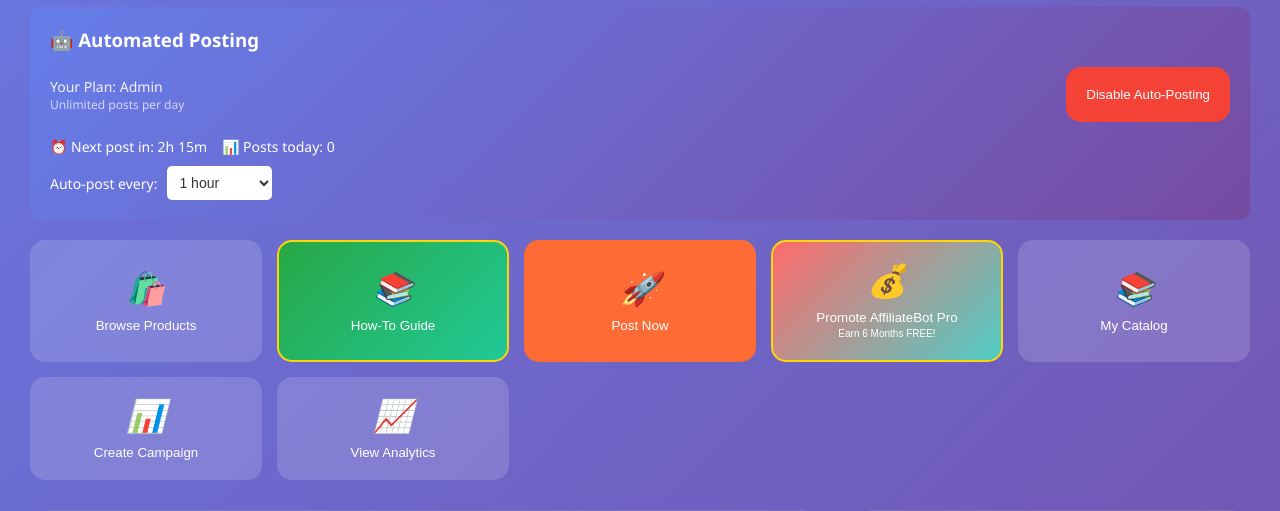
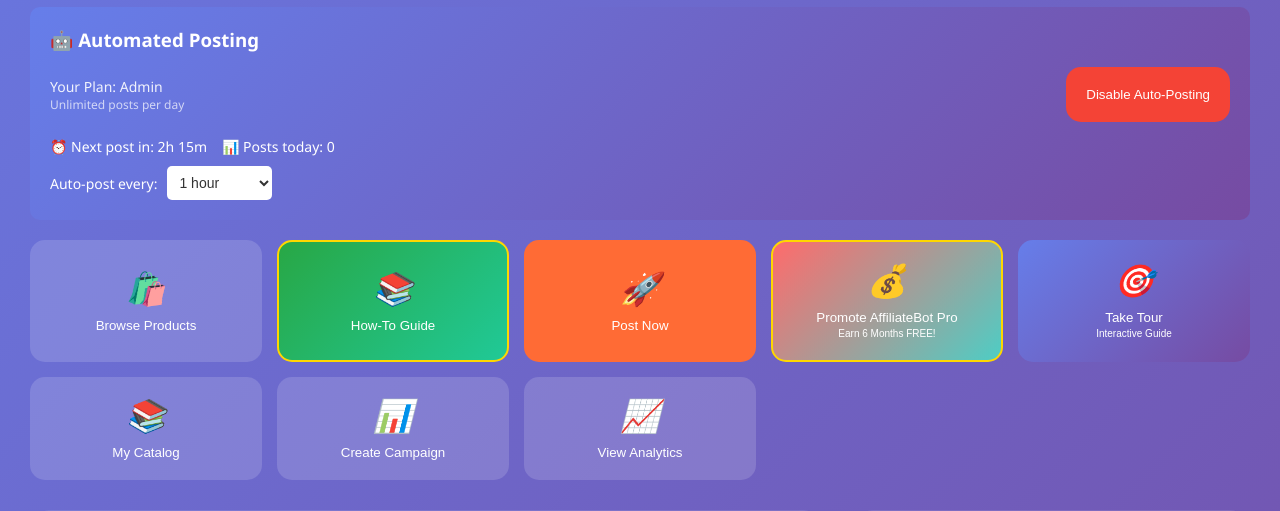
Before and after one commit to the3kproduction/3Kaffiliatebot-pro, a Flask app: page /dashboard in a window 1280 px wide. Shown: the part 577-1088 px from the top of the page. Run offline with Flask 3, Linux system fonts and the light colour scheme; the visitor is signed in with stand-in values (Sample User, id 1).

Commit message:
Add interactive platform tour to guide new users through key features
Implements `/onboarding-tour` route and `onboarding_tour.html` template to introduce the platform's features.

Replit-Commit-Author: Agent
Replit-Commit-Session-Id: 9e95c6ea-836a-4bc5-b947-222117839818
Replit-Commit-Screenshot-Url: https://storage.googleapis.com/screenshot-production-us-central1/6648d937-e75a-49db-8c33-5780264980a4/9309899f-b641-4b34-aa91-17cb3829e46f.jpg

```diff
--- a/templates/dashboard_working.html
+++ b/templates/dashboard_working.html
@@ -203,6 +203,10 @@
             <button class="action-btn" onclick="promotePlatform()" style="background: linear-gradient(135deg, #ff6b6b, #4ecdc4); border: 2px solid #ffd700; animation: pulse 2s infinite;">
                 <i>💰</i>
                 <div>Promote AffiliateBot Pro<br><small style="font-size: 10px;">Earn 6 Months FREE!</small></div>
+            </button>
+            <button class="action-btn" onclick="location.href='/onboarding-tour'" style="background: linear-gradient(135deg, #667eea, #764ba2);">
+                <i>🎯</i>
+                <div>Take Tour<br><small style="font-size: 10px;">Interactive Guide</small></div>
             </button>
             {% if current_user.subscription_tier != 'free' or is_admin %}
             <button class="action-btn" onclick="location.href='/my-catalog'">
--- a/working_app.py
+++ b/working_app.py
@@ -3123,6 +3123,11 @@ def update_support_message_status(message_id):
     except Exception as e:
         return {"success": False, "error": str(e)}, 500
 
+@app.route('/onboarding-tour')
+def onboarding_tour():
+    """Interactive onboarding tour for new users"""
+    return render_template('onboarding_tour.html')
+
 @app.route('/forgot-password', methods=['GET', 'POST'])
 def forgot_password():
     """Forgot password page"""
```
